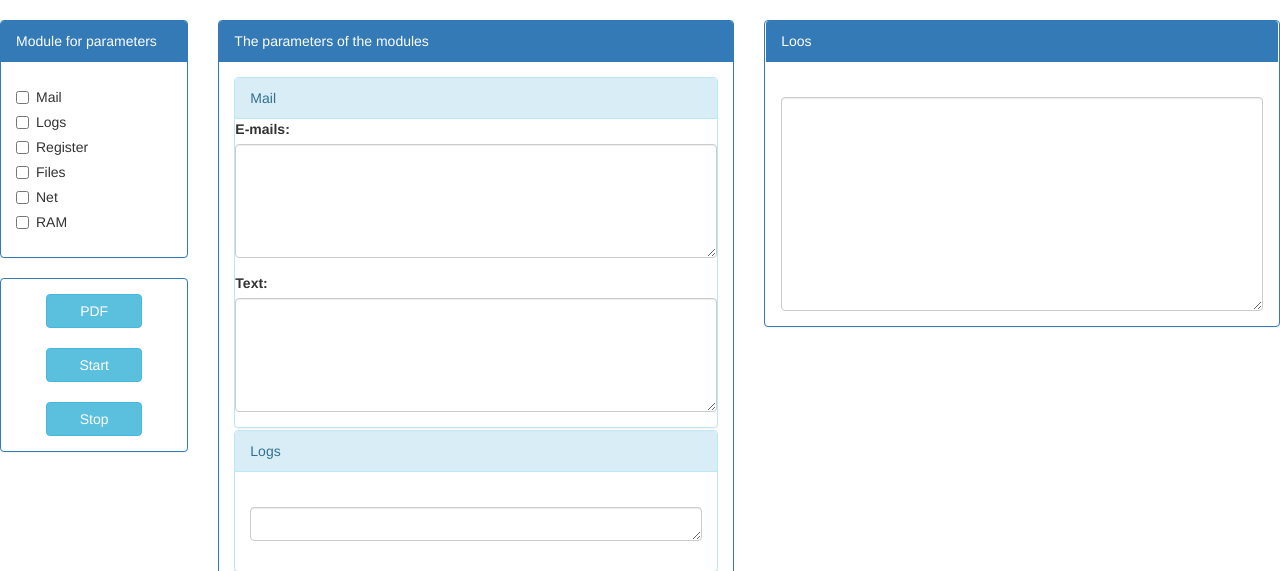
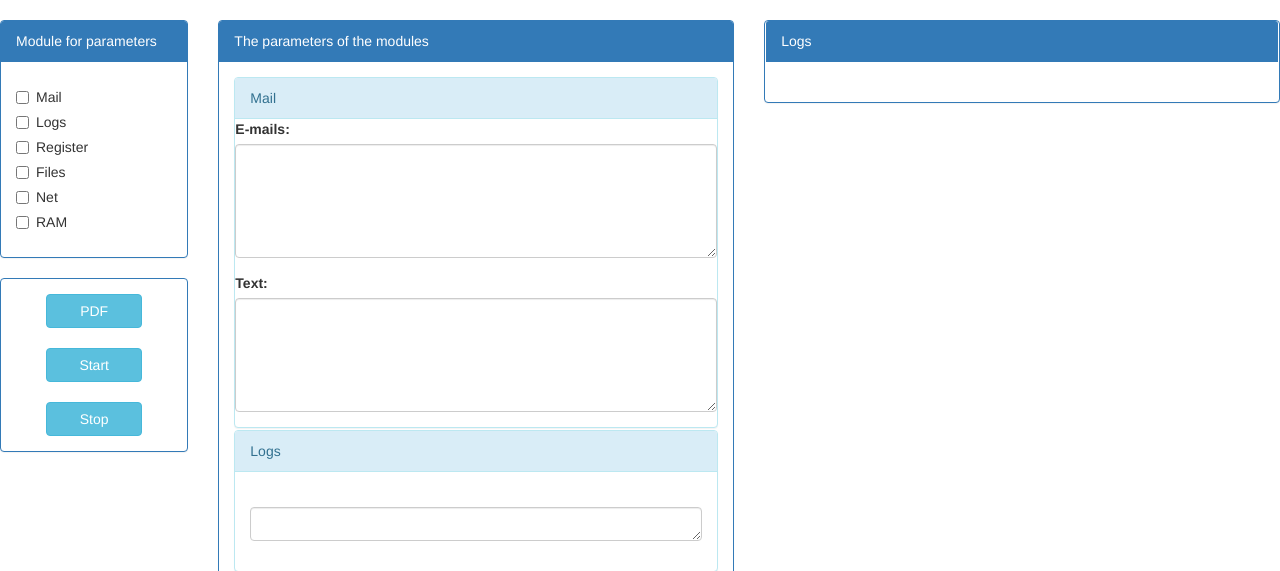
Before and after one commit to BardinPetr/FINCERT-Sirius, a Python web app: template templates/index2.html in a window 1280 px wide. Shown: the part 52-623 px from the top of the page. Run offline with Jinja, Linux system fonts and the light colour scheme; the template is opened without the code that fills it, so the values that code supplies are empty; some libraries are stand-ins or nearby versions.

Commit message:
logs with changes

```diff
--- a/templates/index2.html
+++ b/templates/index2.html
@@ -156,10 +156,13 @@
 
     <div class="col-lg-5">
         <div class="panel panel-primary" style="padding-left: 1px; padding-right: 1px">
-            <div class="panel-heading">Loos</div>
+            <div class="panel-heading">Logs</div>
             <div class="panel-body">
+                <!--
                 <label for="comment"></label>
                 <textarea class="form-control" rows="10" id="comment"></textarea>
+                -->
+                 <p></p>
             </div>
         </div>
     </div>
```
